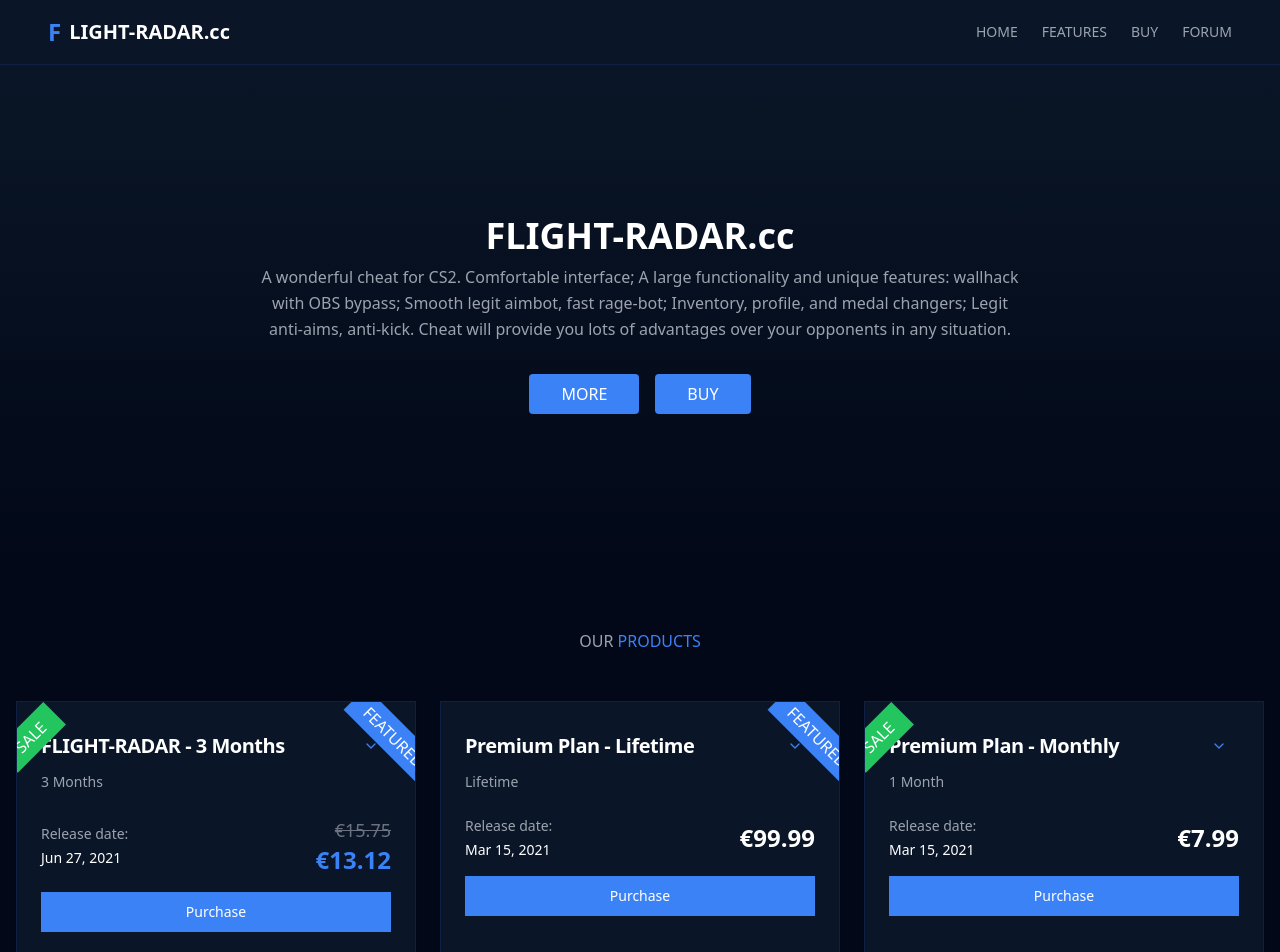
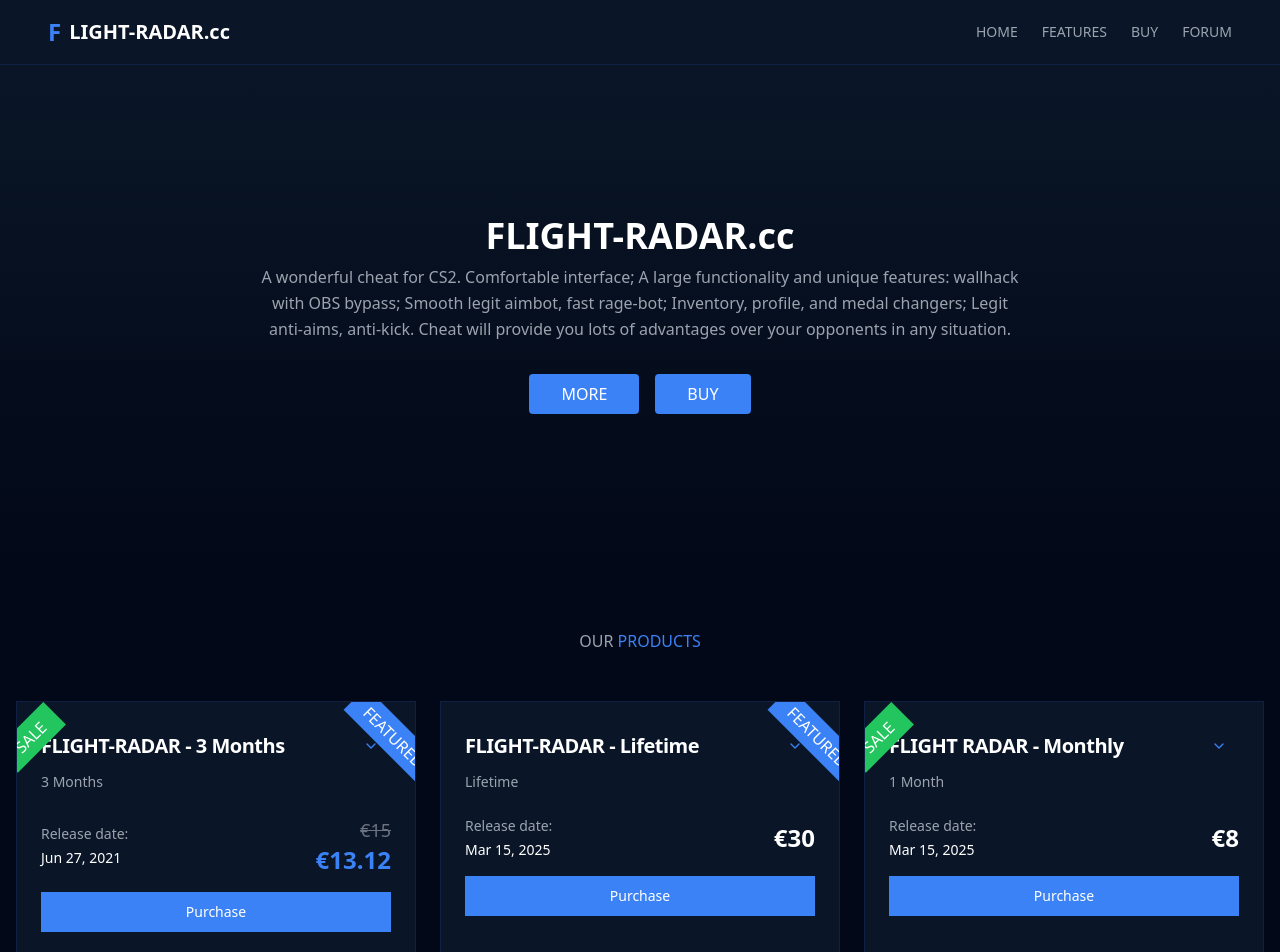
Before and after one commit to JohnnySins0798/azure-shop-discord-link, a React (Vite) app: page / in a window 1280 px wide. Shown: the top 952 px of the page. Built offline with nearby package versions, Linux system fonts and the light colour scheme.

Commit message:
Update Index.tsx

```diff
--- a/src/pages/Index.tsx
+++ b/src/pages/Index.tsx
@@ -6,7 +6,7 @@ const products = [
   {
     title: "FLIGHT-RADAR - 3 Months",
     description: "Get access to all premium features for 3 months. Includes priority support and exclusive content.",
-    price: "€15.75",
+    price: "€15",
     salePrice: "€13.12",
     duration: "3 Months",
     isSale: true,
@@ -25,12 +25,12 @@ const products = [
     ]
   },
   {
-    title: "Premium Plan - Lifetime",
-    description: "Lifetime access to all premium features. Best value for dedicated users.",
-    price: "€99.99",
+    title: "FLIGHT-RADAR - Lifetime",
+    description: "Lifetime access to FLIGHT-RADAR. Best value for dedicated users.",
+    price: "€30",
     duration: "Lifetime",
     isFeatured: true,
-    releaseDate: "Mar 15, 2021",
+    releaseDate: "Mar 15, 2025",
     systemRequirements: [
       "Windows 10/11 - 64-Bit",
       "Latest Drivers",
@@ -44,12 +44,12 @@ const products = [
     ]
   },
   {
-    title: "Premium Plan - Monthly",
-    description: "Try out all premium features with our monthly subscription plan.",
-    price: "€7.99",
+    title: "FLIGHT RADAR - Monthly",
+    description: " Get FLIGHT-RADAR for 1 Month.",
+    price: "€8",
     duration: "1 Month",
     isSale: true,
-    releaseDate: "Mar 15, 2021",
+    releaseDate: "Mar 15, 2025",
     systemRequirements: [
       "Windows 10/11 - 64-Bit",
       "Latest Drivers",
```
